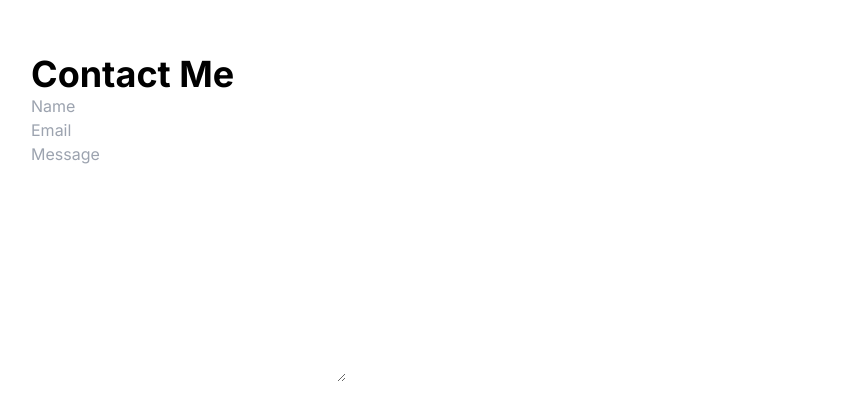
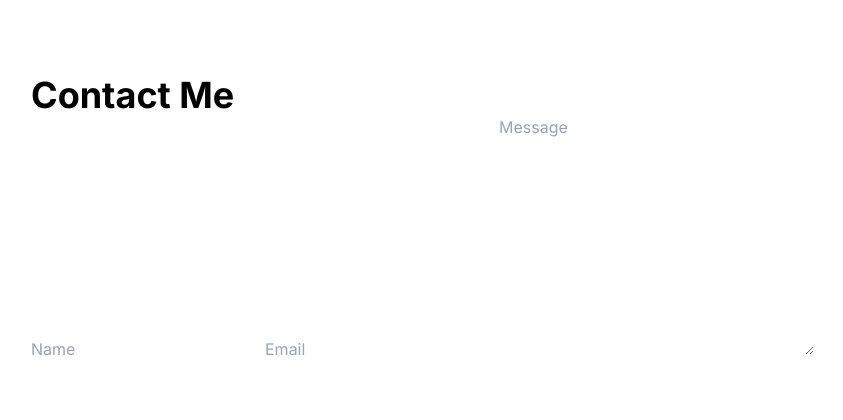
Before and after one commit to Kashudy/portfolio, a Next.js app: page / in a window 1280 px wide. Shown: the part 182-602 px from the top of the page, without its empty margins (1-844 px from the left). Built offline with nearby package versions, Linux system fonts and the light colour scheme.

Commit message:
added form:post to component

```diff
--- a/app/_components/ContactPanel.tsx
+++ b/app/_components/ContactPanel.tsx
@@ -2,7 +2,13 @@ export default function ContactPanel() {
   return (
     <section className=" flex flex-col">
       <h1 className="text-4xl font-bold">Contact Me</h1>
-      <input type="text" name="guest-name" id="guest-name" placeholder="Name" />
+      <form action="" method="post">
+        <input
+          type="text"
+          name="guest-name"
+          id="guest-name"
+          placeholder="Name"
+        />
         <input
           type="email"
           name="guest-email"
@@ -16,6 +22,7 @@ export default function ContactPanel() {
           rows={10}
           placeholder="Message"
         ></textarea>
+      </form>
     </section>
   );
 }
```
Lines whose indentation alone changed are shown as unchanged.
